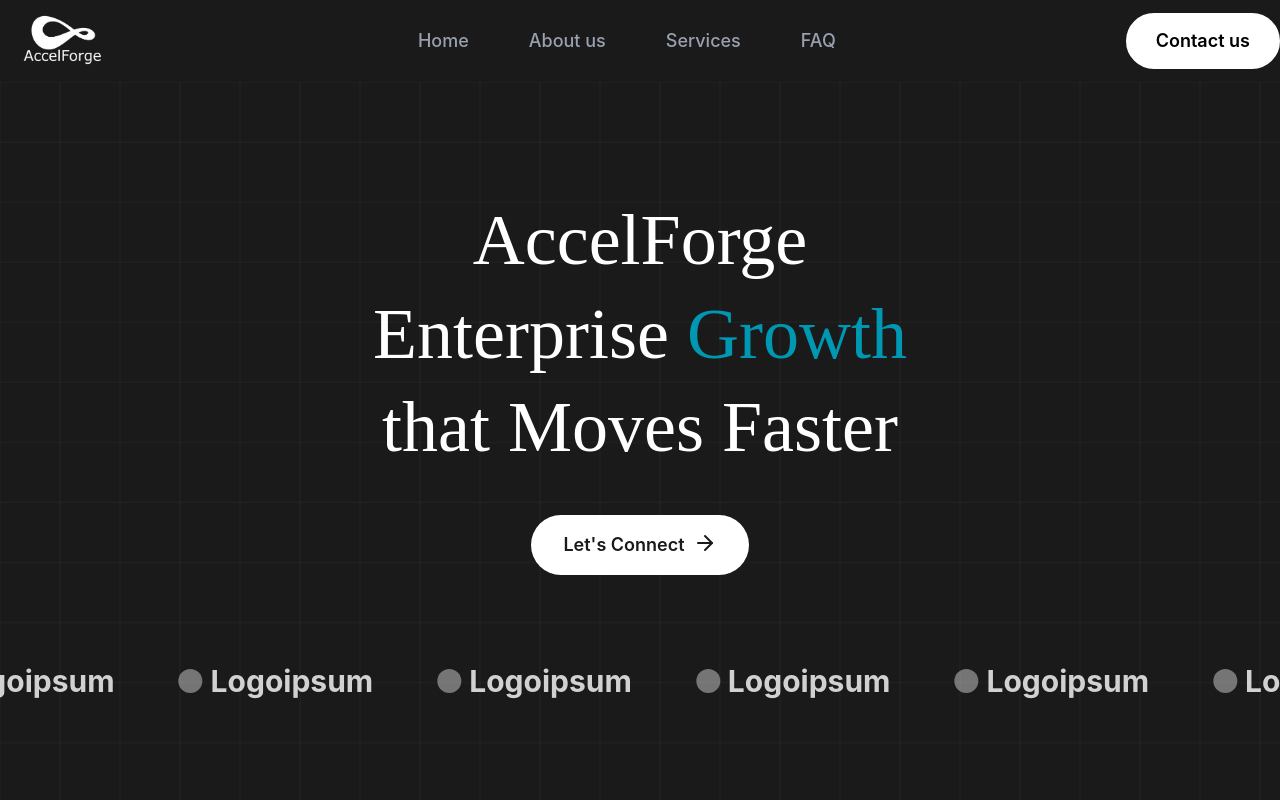
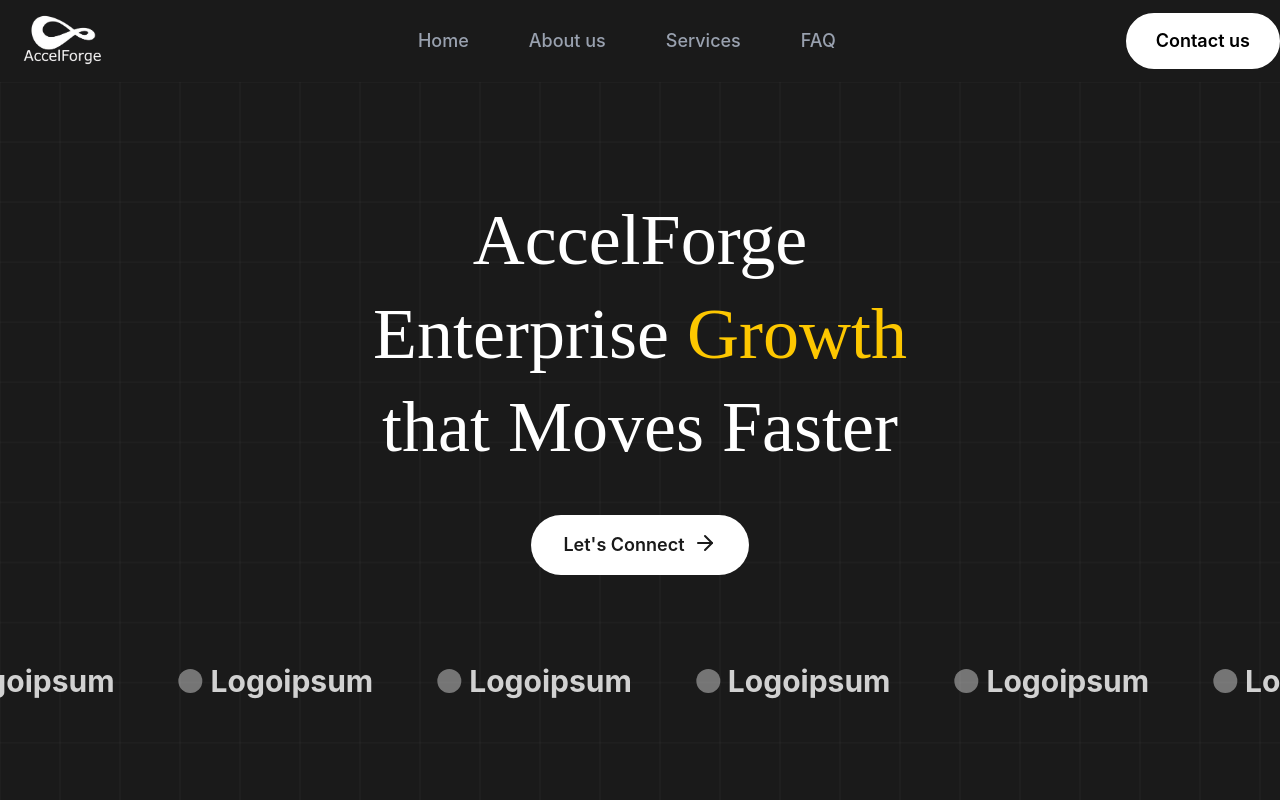
Before and after one commit to Phinix55/AccelForge, a React (Vite) app: page / in a window 1280 px wide. Shown: the top 800 px of the page. Built offline with nearby package versions, Linux system fonts and the light colour scheme.

Commit message:
change text color in Hero component

```diff
--- a/src/components/Hero.jsx
+++ b/src/components/Hero.jsx
@@ -12,7 +12,7 @@ const Hero = () => {
 
             <InteractiveGrid />
             <h1 className="z-10 font-serif text-7xl text-center leading-[1.3] mb-10 max-w-[650px] max-[1200px]:text-[3rem] max-[1024px]:text-[3rem] max-[1024px]:mb-6 max-[768px]:text-[2.5rem]">
-                AccelForge <br /> Enterprise <span className='text-[#0097b3]'>Growth</span> that Moves Faster
+                AccelForge <br /> Enterprise <span className='text-yellow-400'>Growth</span> that Moves Faster
             </h1>
             <button className="bg-white text-[#1a1a1a] z-10 mb-14 max-[1024px]:mb-8 border-none py-4 px-8 max-[1024px]:py-3 max-[1024px]:px-4 max-[1024px]:text-base rounded-full text-lg font-semibold flex gap-2 cursor-pointer transition-all duration-200 hover:opacity-90 hover:gap-4">
                 Let's Connect <ArrowRight size={24} />
```
